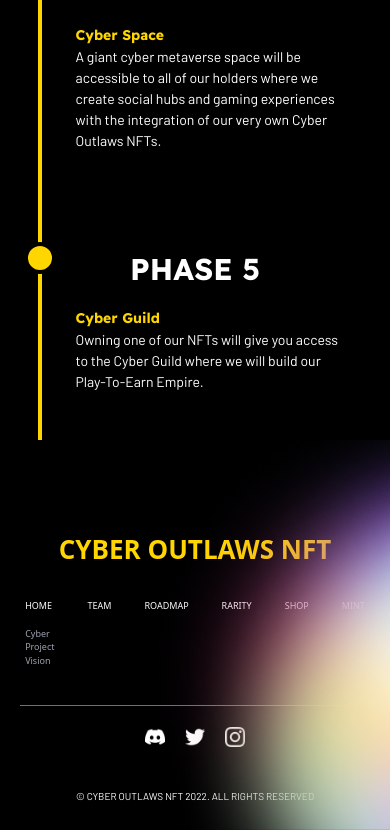
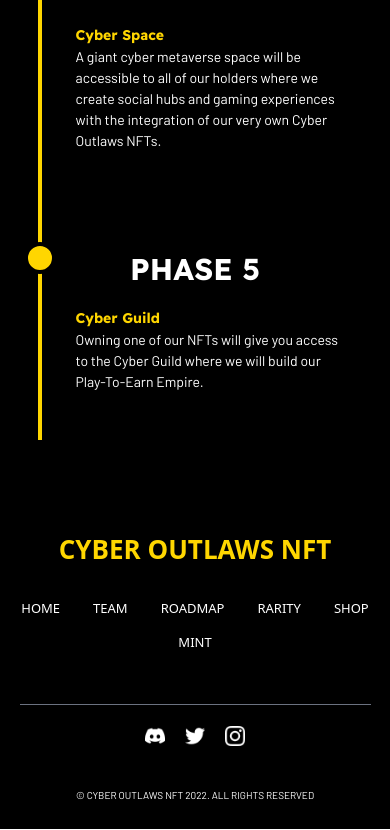
Before and after one commit to izner32/cyber-outlaws-frontend, a Next.js app: page /roadmap in a window 390 px wide. Shown: the part 1175-2005 px from the top of the page. Built offline with nearby package versions, Linux system fonts and the light colour scheme; a web font is replaced by a local one.

Commit message:
chore: update responsive fixes

```diff
--- a/src/components/Footer.tsx
+++ b/src/components/Footer.tsx
@@ -8,19 +8,19 @@ function Footer():JSX.Element {
 
   return (
     <>
-      <footer className="bg-black  relative">
+      <footer className=" bg-black  relative">
         <Fade>
-        <section className="max-w-[1300px] bg-black w-[80%] sm:w-[90%] mx-auto text-white pt-[180px] sm:pt-[90px] ">
-          <div className="relative z-50">
+        <section className="max-w-[1300px] mx-auto bg-black w-[80%] sm:w-[90%] mx-auto text-white pt-[180px] sm:pt-[90px] relative z-0">
+          <div className="relative z-2">
             <h1 className="text-center text-gold-500 text-ReadexPro font-bold text-[36px] sm:text-[26px] mb-[30px]">CYBER OUTLAWS NFT</h1>
-            <div className="sm:text-[9px] text-Barlow font-medium flex gap-x-[66px] sm:gap-x-[33px] justify-center">
+            <div className="sm:text-[13px] text-Barlow font-medium flex flex-wrap justify-center gap-x-[66px] sm:gap-x-[33px] ">
               <div>
                 <h1 className="mb-[28px] sm:mb-[14px] hover:text-gray-400"><button className="cursor-zero" onClick={() => router.push('/')}>HOME</button></h1>
-                <ul className="text-gray-400">
+                {/* <ul className="text-gray-400">
                   <button className="block cursor-zero"><a onClick={() => router.push('/#hero')} className="hover:text-gray-300">Cyber</a></button>
                   <button className="block cursor-zero"><a onClick={() => router.push('/#project')} className="hover:text-gray-300">Project</a></button>
                   <button className="block cursor-zero"><a onClick={() => router.push('/#vision')} className="hover:text-gray-300">Vision</a></button>
-                </ul>
+                </ul> */}
               </div>
               <div>
                 <h1 className="mb-[28px] sm:mb-[14px] hover:text-gray-400" ><button className="cursor-zero" onClick={() => router.push('/team')}>TEAM</button></h1>
@@ -40,35 +40,25 @@ function Footer():JSX.Element {
             </div>
           </div>
           <div className="border-t-[1px] border-gray-500 mt-[76px] sm:mt-[38px] mb-[21px]"></div>
-          <div className="relative z-50">
+          <div className="relative z-2">
             <div className="flex gap-x-[20px] items-center justify-center mb-[72px] sm:mb-[36px]">
               <button className="cursor-zero" onClick={() => router.push('https://discord.gg/NUfD4xQHnP')}><Image className="hover:opacity-70" src='/discord_negative.png' alt='discord' width={20} height={20}/></button>
               <button className="cursor-zero" onClick={() => router.push('https://twitter.com/_CyberOutlaws')}><Image className="hover:opacity-70" src='/twitter_negative.png' alt='twitter' width={20} height={20} /></button>
               <button className="cursor-zero" onClick={() => router.push('https://www.instagram.com/cyber_outlaws/')}><Image className="hover:opacity-70" src='/instagram_negative.png' alt='instagram' width={20} height={20} /></button>
             </div>
-            {/* <div className="flex sm:flex-col gap-x-[60px] font-Barlow text-[12px] sm:text-[10px]">
-              <div className="sm:mb-[20px]">
-                <p className="mb-[20px]">Lorem Ipsum is simply dummy text of the printing and typesetting industry. Lorem Ipsum has been the industry's standard dummy text ever since the 1500s, when an unknown printer took a galley of type and scrambled it t</p>
-                <p>Lorem Ipsum is simply dummy text of the printing and typesetting industry. Lorem Ipsum has been the industry's standard dummy text ever since the 1500s, when an unknown printer took a galley of type and scrambled it t</p>
-              </div>
-              <div>
-                <p className="mb-[20px] ">Lorem Ipsum is simply dummy text of the printing and typesetting industry. Lorem Ipsum has been the industry's standard dummy text ever since the 1500s, when an unknown printer took a galley of type and scrambled it t.</p>
-                <p>Lorem Ipsum is simply dummy text of the printing and typesetting industry. Lorem Ipsum has been the industry's standard dummy text ever since the 1500s, when an unknown printer took a galley of type and scrambled it t</p>
-              </div>
-            </div> */}
             <p className="font-Barlow text-[12px] sm:text-[10px] text-center mt-[50px] sm:mt-[25px] sm:pb-[26px] pb-[53px]">© CYBER OUTLAWS NFT 2022. ALL RIGHTS RESERVED</p>
           </div>
 
         </section>
-        <div
-            className="z-20 absolute -top-0 right-0 w-[350px] h-full"
+        {/* <div
+            className="z-1 absolute -top-0 right-0 w-[350px] h-full"
             style={{
                 backgroundImage: "url(" + "/footer_gradient.png" + ")",
                 backgroundPosition: 'top',
                 backgroundSize: 'cover',
                 backgroundRepeat: 'no-repeat'
               }}
-        ></div>
+        ></div> */}
         </Fade>
       </footer>
     </>
--- a/src/components/Footer1.tsx
+++ b/src/components/Footer1.tsx
@@ -8,7 +8,7 @@ function Footer():JSX.Element {
 
   return (
     <>
-      <footer className="max-w-[1300px] bg-white h-screen sticky top-100 z-[3000] lg:z-0 mx-auto flex items-center">
+      <footer className="max-w-[1300px] bg-white h-[700px] sticky top-100 z-[3000] lg:z-0 mx-auto flex items-center">
         <Fade>
         <div className="flex gap-x-20 mx-auto w-[80%] lg:w-[90%] ">
             <div className="lg:hidden">
--- a/src/components/Footer2.tsx
+++ b/src/components/Footer2.tsx
@@ -8,7 +8,7 @@ function Footer():JSX.Element {
 
   return (
     <>
-      <footer className="bg-white border-t-[1px] border-t-gray-300 w-full flex pl-4 items-center">
+      <footer className="max-w-[1300px] mx-auto bg-white border-t-[1px] border-t-gray-300 w-full flex pl-4 items-center">
         <Fade big>
         <small className="text-gray-500 py-8">© Cyber Outlaws</small>
         </Fade>
--- a/src/components/Nav.tsx
+++ b/src/components/Nav.tsx
@@ -71,8 +71,8 @@ const Nav = () => {
       </header>
 
       {/* mobile content goes here */}
-      <div className={`${!show?"hidden":"z-[300] h-screen w-screen"}  top-0 left-0  lg:block hidden fixed `}>
-        <div className={`${!show?"hidden":"lg:block"} ease-in duration-300 md:pt-[50px] pt-[100px] py-4 bg-gold-500 absolute h-full w-full`}>
+      <div className={`${!show?"hidden":"z-[300] h-full w-full"}  top-0 left-0  lg:block hidden fixed overflow-y-scroll bg-gold-500`}>
+        <div className={`${!show?"hidden":"lg:block"} ease-in duration-300 md:pt-[50px] pt-[100px] py-4  absolute h-full w-full`}>
           <ul className="pt-[100px] font-ReadexPro font-bold  w-[90%] mx-auto text-[48px] ">
             <li className="" onClick={() => router.push('/')}><button className={`${router.pathname == "/" ? "text-white" : ""} cursor-zero`}>HOME</button></li>
             <li className="" onClick={() => router.push('/team')}><button className={`${router.pathname == "/team" ? "text-white" : ""} cursor-zero`}>TEAM</button></li>
--- a/src/components/Team/Main1.tsx
+++ b/src/components/Team/Main1.tsx
@@ -176,19 +176,19 @@ function Main():JSX.Element {
 
   return (
     <>
-      <section className="bg-white relative h-screen overflow-hidden">
-        <div className="leading-none ">
+      <section className="bg-white relative  h-full max-w-[1300px] mx-auto overflow-hidden">
+        <div className="leading-none relative">
           <span className="animate-marquee text-[200px] absolute -top-0 font-Anton z-[1] leading-none px-12">CYBER&nbsp;OUTLAWS</span>
           <span className="animate-marquee2 text-[200px] absolute -top-0 font-Anton z-[1] leading-none px-12">CYBER&nbsp;OUTLAWS</span>
         </div>
 
         {/* team */}
-        <div className="flex gap-x-16 absolute z-[2]  w-full top-20 ">
+        <div className="flex justify-center gap-x-16 relative z-[2]  w-full top-20 sm:px-12 mb-36">
         {cards
         .filter((f) => f.active === true)
         .sort((a, b) => (a.pos > b.pos ? 1 : b.pos > a.pos ? -1 : 0))
         .map((card, index) => (
-          <div className={`mx-auto relative transition ease-in-out delay-50 ${card.center ? " hover:scale-110" : ""}`}>
+          <div className={`mx-auto relative transition ease-in-out delay-50 ${card.center ? " hover:scale-110" : "sm:hidden"}`}>
             <button onClick={()=>handleCardClick(card.idx)}>
               <Image
                 src = {card.image}
@@ -224,8 +224,8 @@ function Main():JSX.Element {
         </div>
 
         {/* button sliders */}
-          <button onClick={handleLeftClick} className="rounded-full w-16 h-16 bg-white md:bg-black flex justify-center items-center fixed left-10 top-[45%] z-[3]"><span className=" leading-[none] text-3xl font-extrabold align-text-top md:text-white">&lt;</span></button>
-          <button onClick={handleRightClick} className="rounded-full w-16 h-16 bg-white md:bg-black flex justify-center items-center fixed right-10 top-[45%] z-[3]"><span className=" leading-none text-3xl font-extrabold align-text-top md:text-white">&gt;</span></button>
+          <button onClick={handleLeftClick} className="rounded-full w-16 h-16 sm:w-14 sm:h-14 bg-white md:bg-black flex justify-center items-center fixed left-10 sm:left-5 top-[45%] z-[3]"><span className=" leading-[none] text-3xl font-extrabold align-text-top md:text-white">&lt;</span></button>
+          <button onClick={handleRightClick} className="rounded-full w-16 h-16 sm:w-14 sm:h-14 bg-white md:bg-black flex justify-center items-center fixed right-10 sm:right-5 top-[45%] z-[3]"><span className=" leading-none text-3xl font-extrabold align-text-top md:text-white">&gt;</span></button>
       </section>
     </>
   )
```
Also changed, not shown: src/components/Home/Hero.tsx (+4 -15 lines).
